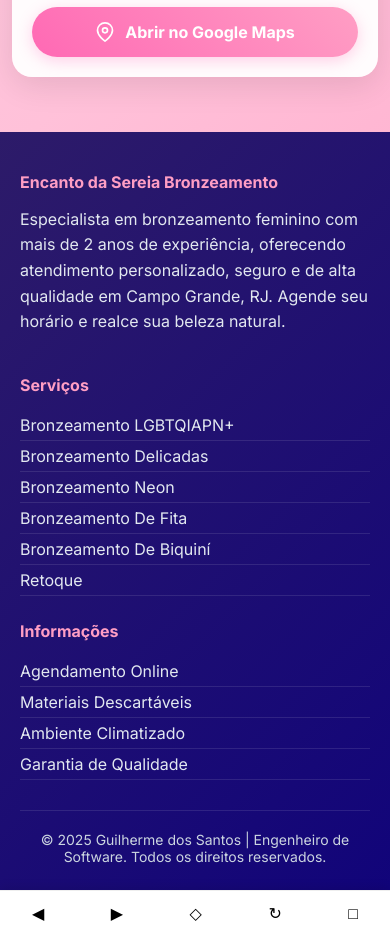
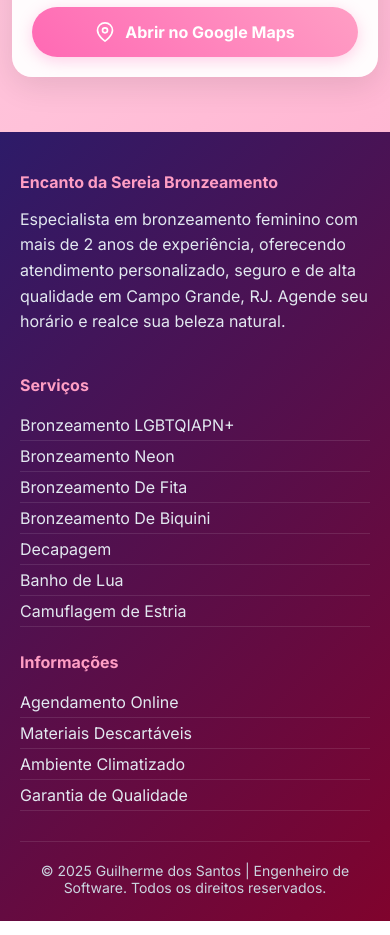
Before and after one commit to GuilhermeDoSantoss/pagina-bronzeamento, a plain HTML site: page index.html in a window 390 px wide. Shown: the part 1000-1935 px from the top of the page. Drawn offline with Linux system fonts and the light colour scheme.

Commit message:
adicionando mais informações

```diff
--- a/index.html
+++ b/index.html
@@ -18,6 +18,7 @@
             </div>
             <div class="loading-text">
                 <span>E</span>
+                <span>N</span>
                 <span>C</span>
                 <span>A</span>
                 <span>N</span>
@@ -174,11 +175,12 @@
                 <h3>Serviços</h3>
                 <ul>
                     <li>Bronzeamento LGBTQIAPN+</li>
-                    <li>Bronzeamento Delicadas</li>
                     <li>Bronzeamento Neon</li>
                     <li>Bronzeamento De Fita</li>
-                    <li>Bronzeamento De Biquiní</li>
-                    <li>Retoque</li>
+                    <li>Bronzeamento De Biquini</li>
+                    <li>Decapagem</li>
+                    <li>Banho de Lua</li>
+                    <li>Camuflagem de Estria</li>
                 </ul>
             </div>
 
@@ -198,17 +200,6 @@
 
         </div>
     </footer>
-
-    <!-- Barra de navegação inferior simulada -->
-    <div class="mobile-nav fade-in">
-        <div class="nav-container">
-            <div class="nav-button">◀</div>
-            <div class="nav-button">▶</div>
-            <div class="nav-button">◇</div>
-            <div class="nav-button">↻</div>
-            <div class="nav-button">□</div>
-        </div>
-    </div>
 
     <!-- Modal de Agendamento -->
     <div id="schedule-modal" class="modal">
--- a/styles.css
+++ b/styles.css
@@ -608,7 +608,7 @@ h1 {
 
 /* Rodapé Principal */
 .main-footer {
-  background: linear-gradient(135deg, #2d1b69 0%, #11047a 100%);
+  background: linear-gradient(135deg, #2d1b69 0%, #80032d 100%);
   color: white;
   padding: 40px 20px 20px;
   margin-top: 40px;
```
